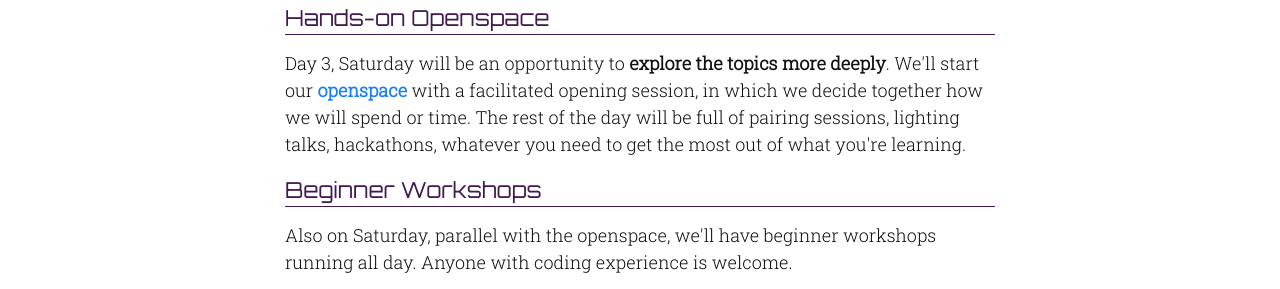
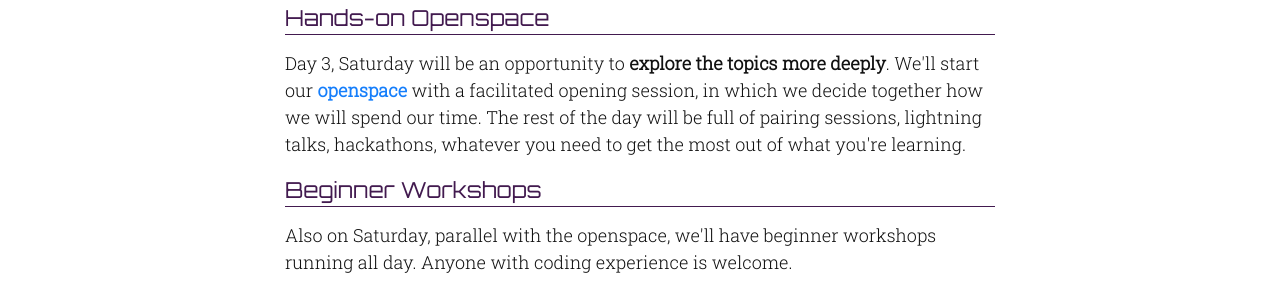
Before and after one commit to maitria/moonconf.org, a Jekyll site: the page built from index.html, in a window 1280 px wide and 900 px high, scrolled down 867 px. Shown: the part 182-471 px from the top of the window. Built offline with Jekyll 4.4.1, drawn with Linux system fonts in a browser that asks for light colours.

Commit message:
fix a few typos in structure.html

```diff
--- a/_includes/structure.html
+++ b/_includes/structure.html
@@ -8,7 +8,7 @@
     <h3>Talks & Talks</h3>
     <p>Thursday &amp; Friday will get your brain buzzing with talks about functional programming and community. <a href="/2016/schedule.html">See last year's schedule here</a>.</p>
     <h3>Hands-on Openspace</h3>
-    <p>Day 3, Saturday will be an opportunity to <strong>explore the topics more deeply</strong>. We'll start our <a href="https://en.wikipedia.org/wiki/Open_Space_Technology">openspace</a> with a facilitated opening session, in which we decide together how we will spend or time. The rest of the day will be full of pairing sessions, lighting talks, hackathons, whatever you need to get the most out of what you're learning.</p>
+    <p>Day 3, Saturday will be an opportunity to <strong>explore the topics more deeply</strong>. We'll start our <a href="https://en.wikipedia.org/wiki/Open_Space_Technology">openspace</a> with a facilitated opening session, in which we decide together how we will spend our time. The rest of the day will be full of pairing sessions, lightning talks, hackathons, whatever you need to get the most out of what you're learning.</p>
     <h3>Beginner Workshops</h3>
     <p>Also on Saturday, parallel with the openspace, we'll have beginner workshops running all day. Anyone with coding experience is welcome.</p>
   {% include schedule-call-to-action.html %}
```
